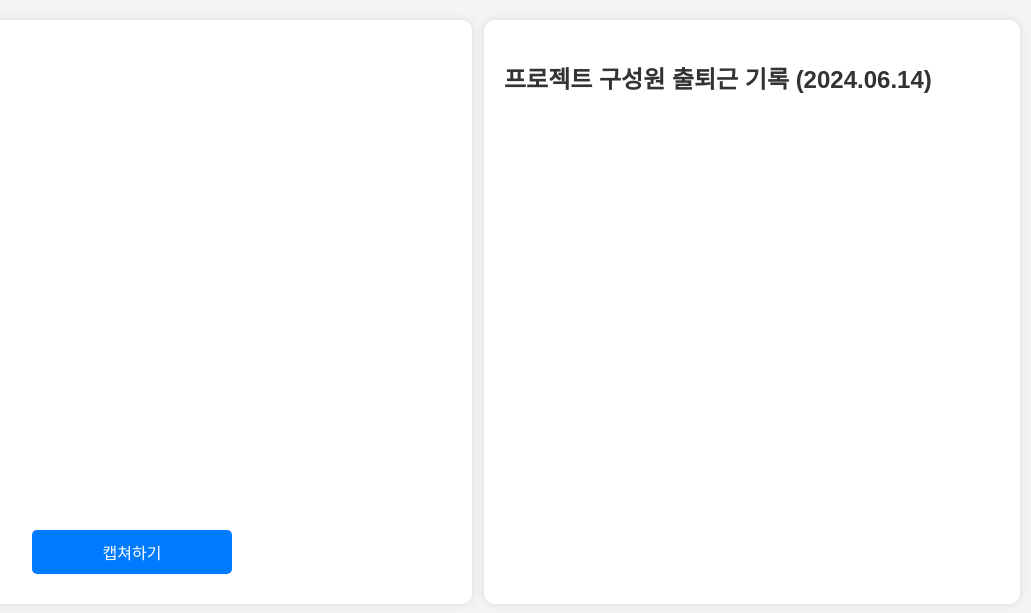
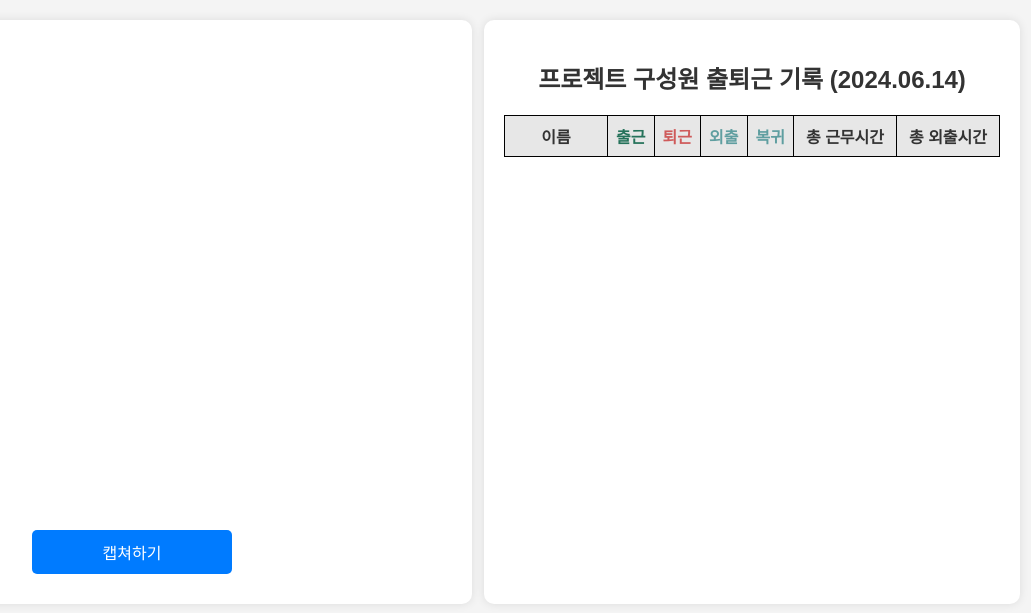
Before and after one commit to Innovative-AI-Makers-I-AM/jihee_mini, a FastAPI app: page / in a window 1280 px wide. Shown: the part 139-752 px from the top of the page, without its empty margins (234-1265 px from the left). Run offline with FastAPI, Linux system fonts and the light colour scheme; lists and menus that the app fills with data are empty.

Commit message:
update[박경인] 입출입 내역 디자인을 표로 수정

```diff
--- a/routers/identify.py
+++ b/routers/identify.py
@@ -35,7 +35,6 @@ async def identify_user(file: UploadFile = File(...)):
     # 사용자 데이터 조회
     users = session.query(User).all()
     for user in users:
-        # print(f"ID: {user.id}, Name: {user.name}, Embedding: {json.loads(user.embedding)}")
         savedEmbedding = json.loads(user.embedding)
         similarity = calculate_face_similarity(np.array(savedEmbedding), target_embedding)
         # 더 높은 유사도를 찾으면 최대 유사도와 해당 사용자 데이터 업데이트
--- a/static/script.js
+++ b/static/script.js
@@ -48,9 +48,9 @@ function onScriptLoad() {
     async function onResults(results) {
         if (!isFaceDetected && results.multiFaceLandmarks && results.multiFaceLandmarks.length > 0) {
             isFaceDetected = true; // 얼굴이 감지되면 플래그를 true로 설정
-            const landmarks = results.multiFaceLandmarks[0];
+            // const landmarks = results.multiFaceLandmarks[0];
             // 필요에 따라 landmarks를 처리하거나 저장할 수 있습니다.
-            console.log('Landmarks detected:', landmarks);
+            // console.log('Landmarks detected:', landmarks);
 
             // 얼굴이 감지되면 사진을 찍는 함수 호출
             captureButton.click();
@@ -104,15 +104,24 @@ captureButton.addEventListener('click', () => {
         if (response.ok) {
             const result = await response.json();
             currentUserName = result.name;
-            currentUserInEntryList = document.querySelector(`#entries li[data-name="${currentUserName}"]`) !== null;
+
+            const entriesTable = document.getElementById('entriesTable');
+            const alreadyExited = entriesTable.querySelector(`tr[data-name="${currentUserName}"][data-exit-time]`);
+            currentUserInEntryList = entriesTable.querySelector(`tr[data-name="${currentUserName}"]`) !== null;
+            // currentUserInEntryList = document.querySelector(`#entries li[data-name="${currentUserName}"]`) !== null;
             // 이미 퇴근한 사용자인지 확인
-            const alreadyExited = document.querySelector(`#entries li[data-name="${currentUserName}"][data-exit-time]`);
+            // const alreadyExited = document.querySelector(`#entries li[data-name="${currentUserName}"][data-exit-time]`);
+
             if (alreadyExited) {
                 alreadyExitedMessage.textContent = `${currentUserName}님은 이미 퇴근하셨습니다.`;
                 alreadyExitedModal.style.display = 'block';
             } else {
                 confirmationMessage.textContent = `${currentUserName}님 ${currentUserInEntryList ? '퇴근' : '출근'}확인을 하시겠습니까?`;
                 confirmationModal.style.display = 'block';
+
+                setTimeout(() => {
+                    isFaceDetected = false;
+                }, 2000);
             }
         } else if (response.status === 404) {
             alert('등록된 사용자가 없어 사용자 등록 페이지로 이동합니다.');
@@ -120,6 +129,9 @@ captureButton.addEventListener('click', () => {
         } else {
             const result = await response.json();
             resultDiv.innerHTML = `<p>${result.detail}</p>`;
+            setTimeout(() => {
+                isFaceDetected = false;
+            }, 2000);
         }
     }, 'image/jpeg');
 });
@@ -148,23 +160,46 @@ alreadyExitedConfirmButton.addEventListener('click', () => {
 });
 // 출근 기록 추가 함수
 function addEntry(name, time) {
-    const timeString = time.toLocaleTimeString();
-    const entry = document.createElement('li');
-    entry.textContent = `${name} - ${timeString} (출근)`;
-    entry.setAttribute('data-name', name);
-    entry.setAttribute('data-entry-time', time.toISOString());
-    entriesList.appendChild(entry);
+    // const timeString = time.toLocaleTimeString();
+    // const entry = document.createElement('li');
+    // entry.textContent = `${name} - ${timeString} (출근)`;
+    // entry.setAttribute('data-name', name);
+    // entry.setAttribute('data-entry-time', time.toISOString());
+    // entriesList.appendChild(entry);
+    const entriesTable = document.getElementById('entriesTable');
+
+    const timeString = time.toLocaleTimeString('ko-KR', {hour: '2-digit', minute: '2-digit', hour12: false});
+    const rowHTML = `
+        <tr data-name="${name}" data-entry-time="${time.toISOString()}">
+            <td>${name}</td>
+            <td>${timeString}</td>
+            <td></td>
+            <td></td>
+            <td></td>
+            <td></td>
+            <td></td>
+        </tr>
+    `;
+    entriesTable.insertAdjacentHTML('beforeend', rowHTML);
 }
 // 퇴근 기록 추가 함수
 function addExit(name, exitTime) {
-    const entry = document.querySelector(`#entries li[data-name="${name}"]`);
-    if (entry) {
-        const entryTime = new Date(entry.getAttribute('data-entry-time'));
-        const timeString = exitTime.toLocaleTimeString();
-        const totalTime = calculateTotalTime(entryTime, exitTime);
-        entry.textContent += ` / ${timeString} (퇴근) - 총 근무시간: ${totalTime}`;
-        entry.setAttribute('data-exit-time', exitTime.toISOString());
-    }
+    // const entry = document.querySelector(`#entries li[data-name="${name}"]`);
+    // if (entry) {
+    //     const entryTime = new Date(entry.getAttribute('data-entry-time'));
+    //     const timeString = exitTime.toLocaleTimeString();
+    //     const totalTime = calculateTotalTime(entryTime, exitTime);
+    //     entry.textContent += ` / ${timeString} (퇴근) - 총 근무시간: ${totalTime}`;
+    //     entry.setAttribute('data-exit-time', exitTime.toISOString());
+    // }
+    const entriesTable = document.getElementById('entriesTable');
+    const tragetRow = entriesTable.querySelector(`tr[data-name="${name}"]`);
+    tragetRow.setAttribute('data-exit-time', exitTime.toISOString());
+    const 퇴근 = tragetRow.querySelector(":nth-child(3)");
+
+    const timeString = exitTime.toLocaleTimeString('ko-KR', {hour: '2-digit', minute: '2-digit', hour12: false});
+    퇴근.innerHTML = `${timeString}`
+
 }
 // 총 근무시간 계산 함수
 function calculateTotalTime(entryTime, exitTime) {
--- a/templates/index.html
+++ b/templates/index.html
@@ -31,9 +31,41 @@
         <!-- 출퇴근 기록 섹션 -->
         <section class="entry-list-section">
             <!-- 출퇴근 기록 제목 -->
-            <h2 id="recordTitle">프로젝트 구성원 출퇴근 기록</h2>
+            <h2 id="recordTitle" style="text-align: center;">프로젝트 구성원 출퇴근 기록</h2>
             <!-- 출퇴근 기록을 표시할 리스트 -->
             <ul id="entries" class="entry-list"></ul>
+            <style>
+                table {
+                    width: 100%;
+                    border-collapse: collapse;
+                }
+                th, td {
+                    border: 1px solid black;
+                    /* padding: 8px; */
+                    padding-top: 8px;
+                    padding-bottom: 8px;
+                    text-align: center;
+                }
+                th{
+                    background-color: rgb(231, 231, 231);
+                }
+            </style>
+            <table>
+                <thead>
+                    <tr>
+                        <th style="width: 100px;">이름</th>
+                        <th style="color: rgb(37, 114, 90);">출근</th>
+                        <th style="color: rgb(207, 90, 90);">퇴근</th>
+                        <th style="color: cadetblue;">외출</th>
+                        <th style="color: cadetblue;">복귀</th>
+                        <th style="width: 100px;">총 근무시간</th>
+                        <th style="width: 100px;">총 외출시간</th>
+                    </tr>
+                </thead>
+                <tbody id="entriesTable">
+                    <!-- 출근 기록이 여기에 추가됩니다 -->
+                </tbody>
+            </table>
         </section>
     </main>
 
--- a/templates/register.html
+++ b/templates/register.html
@@ -26,7 +26,7 @@
                 <p id="captureInstructions">첫 번째 사진: 정면을 향해 주세요.</p>
                 <button type="button" id="capture" class="button" style="display:none;">캡쳐하기</button>
                 <!-- 웹캠 비디오 스트림을 표시 (좌우 반전 적용) -->
-                <video id="video" class="flip-video" width="640" height="480" autoplay></video>
+                <video id="video" class="flip-video" width="560" height="480" autoplay></video>
                 <p>캡쳐된 이미지(<span class="cap-count">0</span>/3)</p>
                 <!-- 캡처된 이미지 미리보기 -->
                 <div class="captured-images" style="display:flex; justify-content:center;">
```
